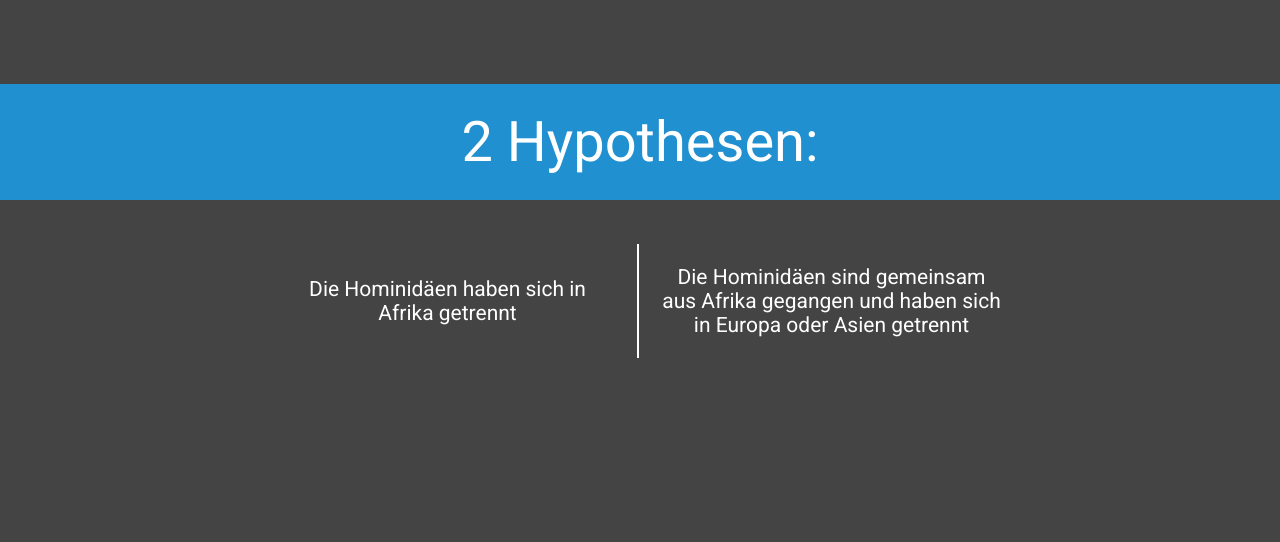
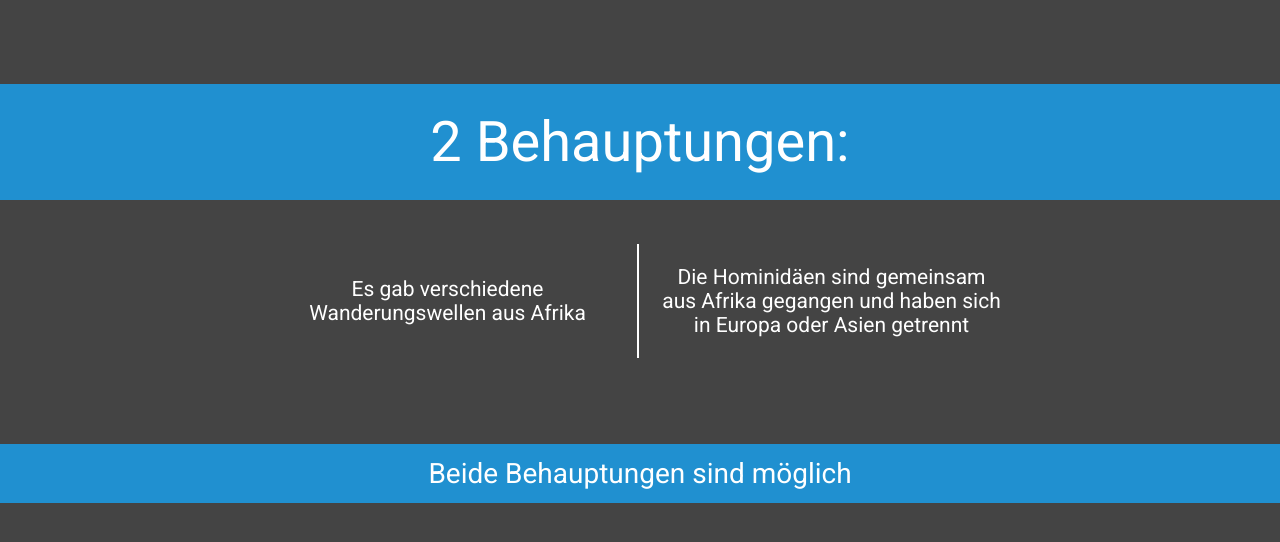
Before and after one commit to adri326/old-outdated-website, a plain HTML site: page D/expo-4.html in a window 1280 px wide. Drawn offline with Linux system fonts and the light colour scheme.

Commit message:
More style, almost ready!

```diff
--- a/D/expo-4.html
+++ b/D/expo-4.html
@@ -20,14 +20,14 @@
                 <div id="content">
                         <div class="spacer"></div>
                         <div class="medium-bar blueBG thin">
-                                2 Hypothesen:
+                                2 Behauptungen:
                         </div>
                         <div class="small-spacer"></div>
                         <div class="center">
                                 <table>
                                         <tr>
                                                 <td class="border-right thin">
-                                                        Die Hominidäen haben sich in Afrika getrennt
+                                                        Es gab verschiedene Wanderungswellen aus Afrika
                                                 </td>
                                                 <td class="thin">
                                                         Die Hominidäen sind gemeinsam aus Afrika gegangen und haben sich in Europa oder Asien getrennt
@@ -35,6 +35,10 @@
                                         </tr>
                                 </table>
                         </div>
+                        <div class="spacer"></div>
+                        <div class="small-bar blueBG thin">
+                                Beide Behauptungen sind möglich
+                        </div>
                 </div>
         </body>
 </html>
```
Also changed, not shown: D/expo.html (+2 -2 lines).
